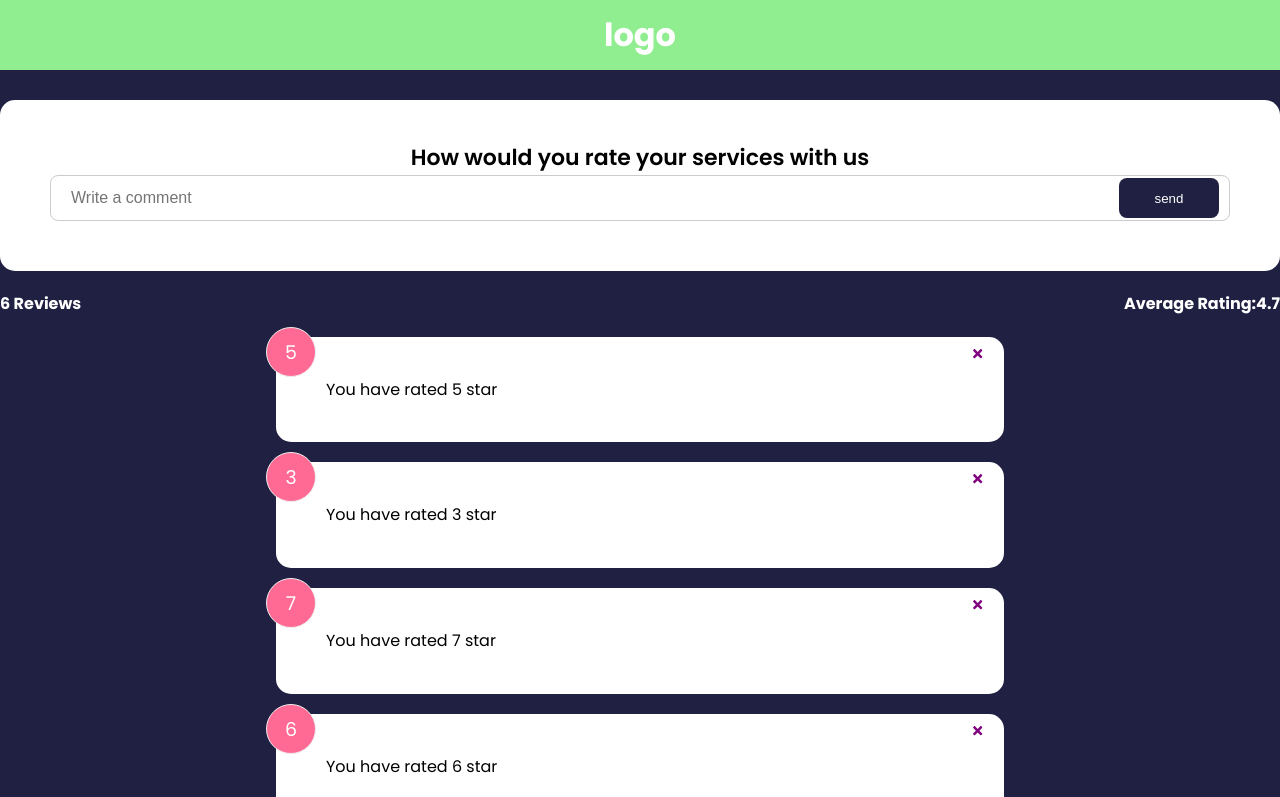
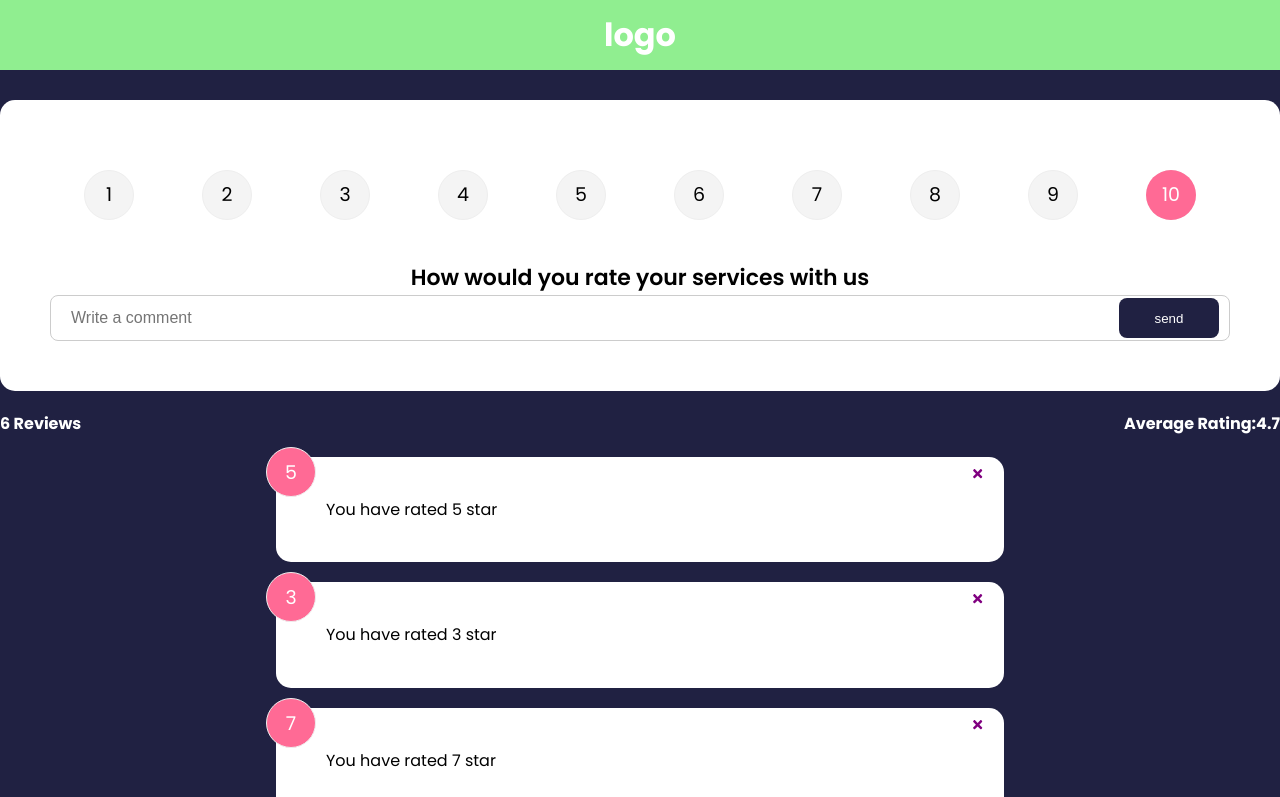
Before and after one commit to kofi-sammy/FeedbackApp, a React (Create React App) app: page / in a window 1280 px wide. Shown: the top 797 px of the page. Built offline with nearby package versions, Linux system fonts and the light colour scheme.

Commit message:
Created RatingSelect Component for Rating Feedback and Comment

```diff
--- a/src/components/Button.js
+++ b/src/components/Button.js
@@ -3,7 +3,7 @@ import { ReactPropTypes } from 'react';
 
 const Button = ({children, version, type, isDisabled}) => {
   return (
-    <button type={type} isDisabled={isDisabled} className={`btn btn-${version}`}>
+    <button type={type} isdisabled={isDisabled} className={`btn btn-${version}`}>
         {children}
     </button>
   );
--- a/src/components/FeedbackForm.js
+++ b/src/components/FeedbackForm.js
@@ -1,6 +1,7 @@
 import React, { useState } from 'react';
 import Card from './Card';
 import Button from './Button';
+import RatingSelect from './RatingSelect';
 
 const FeedbackForm = () => {
   const [text,setText] = useState('')
@@ -18,11 +19,14 @@ const FeedbackForm = () => {
         setMessage(null)
         setBtnDisabled(false)
     }
+
     setText(event.target.value)
   }
+
   return (
    <Card style={{color:'#fff', backgroundColor:'white'}}>
        <form>
+         <RatingSelect select={(rating)=>console.log(rating)}/>
            <h2>How would you rate your services with us</h2>
             <div className='input-group'>
                <input type="text" onChange={formHandler} value={text} placeholder='Write a comment'/>
--- /dev/null
+++ b/src/components/RatingSelect.jsx
@@ -0,0 +1,96 @@
+import React, { useState } from 'react';
+
+const RatingSelect = ({select}) => {
+    const [selected, setSelected] = useState(10)
+
+    const radioHandler = (e) =>{
+     setSelected(+e.currentTarget.value);
+     select(+e.currentTarget.value)
+    }
+
+
+  return (
+       <ul className="rating">
+           <li>
+               <input
+               type="radio" id='num1'
+               value='1' name='rating' onChange={radioHandler}
+                checked={selected===1}/>
+                <label htmlFor='num1'>1</label>
+           </li>
+
+           <li>
+               <input
+               type="radio" id='num2'
+               value='2' name='rating' onChange={radioHandler}
+                checked={selected===2}/>
+                <label htmlFor='num2'>2</label>
+           </li>
+
+           <li>
+               <input
+               type="radio" id='num3'
+               value='3' name='rating' onChange={radioHandler}
+                checked={selected===3}/>
+                <label htmlFor='num3'>3</label>
+           </li>
+
+           <li>
+               <input
+               type="radio" id='num4'
+               value='4' name='rating' onChange={radioHandler}
+                checked={selected===4}/>
+                <label htmlFor='num4'>4</label>
+           </li>
+
+           <li>
+               <input
+               type="radio" id='num5'
+               value='5' name='rating' onChange={radioHandler}
+                checked={selected===5}/>
+                <label htmlFor='num5'>5</label>
+           </li>
+
+           <li>
+               <input
+               type="radio" id='num6'
+               value='6' name='rating' onChange={radioHandler}
+                checked={selected===6}/>
+                <label htmlFor='num6'>6</label>
+           </li>
+
+           <li>
+               <input
+               type="radio" id='num7'
+               value='7' name='rating' onChange={radioHandler}
+                checked={selected===7}/>
+                <label htmlFor='num7'>7</label>
+           </li>
+
+           <li>
+               <input
+               type="radio" id='num8'
+               value='8' name='rating' onChange={radioHandler}
+                checked={selected===8}/>
+                <label htmlFor='num8'>8</label>
+           </li>
+
+           <li>
+               <input
+               type="radio" id='num9'
+               value='9' name='rating' onChange={radioHandler}
+                checked={selected===9}/>
+                <label htmlFor='num9'>9</label>
+           </li>
+
+           <li>
+               <input
+               type="radio" id='num10'
+               value='10' name='rating' onChange={radioHandler}
+                checked={selected===10}/>
+                <label htmlFor='num10'>10</label>
+           </li>
+       </ul>
+  )
+  }
+export default RatingSelect;
```
